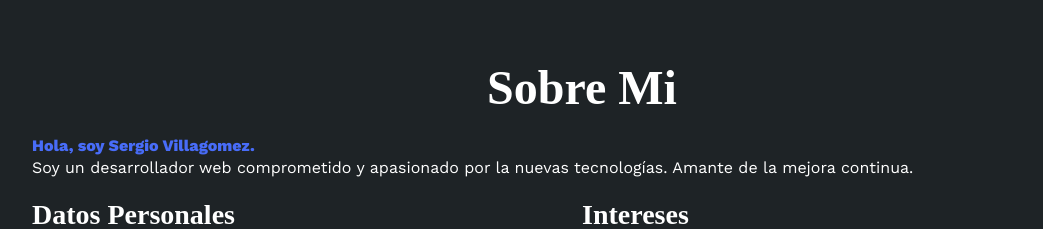
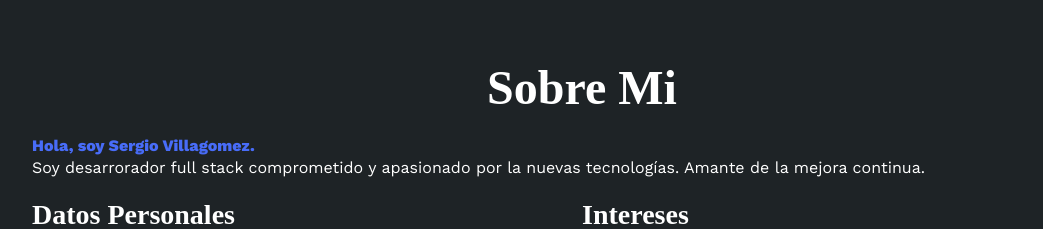
Before and after one commit to villa008/portfolio, a plain HTML site: page index.html in a window 1280 px wide. Shown: the part 860-1089 px from the top of the page, without its empty margins (58-1101 px from the left). Drawn offline with nearby package versions, Linux system fonts and the light colour scheme.

Commit message:
ajuste div sobre mi

```diff
--- a/index.html
+++ b/index.html
@@ -61,7 +61,7 @@
     <section id="sobremi" class="sobremi">
         <div class="contenido-seccion">
             <h2>Sobre Mi</h2>
-            <p><span>Hola, soy Sergio Villagomez. <br/></span> Soy un desarrollador web comprometido y apasionado por la nuevas tecnologías. Amante de la mejora continua.</p>
+            <p><span>Hola, soy Sergio Villagomez. <br/></span> Soy desarrorador full stack comprometido y apasionado por la nuevas tecnologías. Amante de la mejora continua.</p>
 
             <div class="fila">
                 <!--DATOS PERSONALES-->
```
